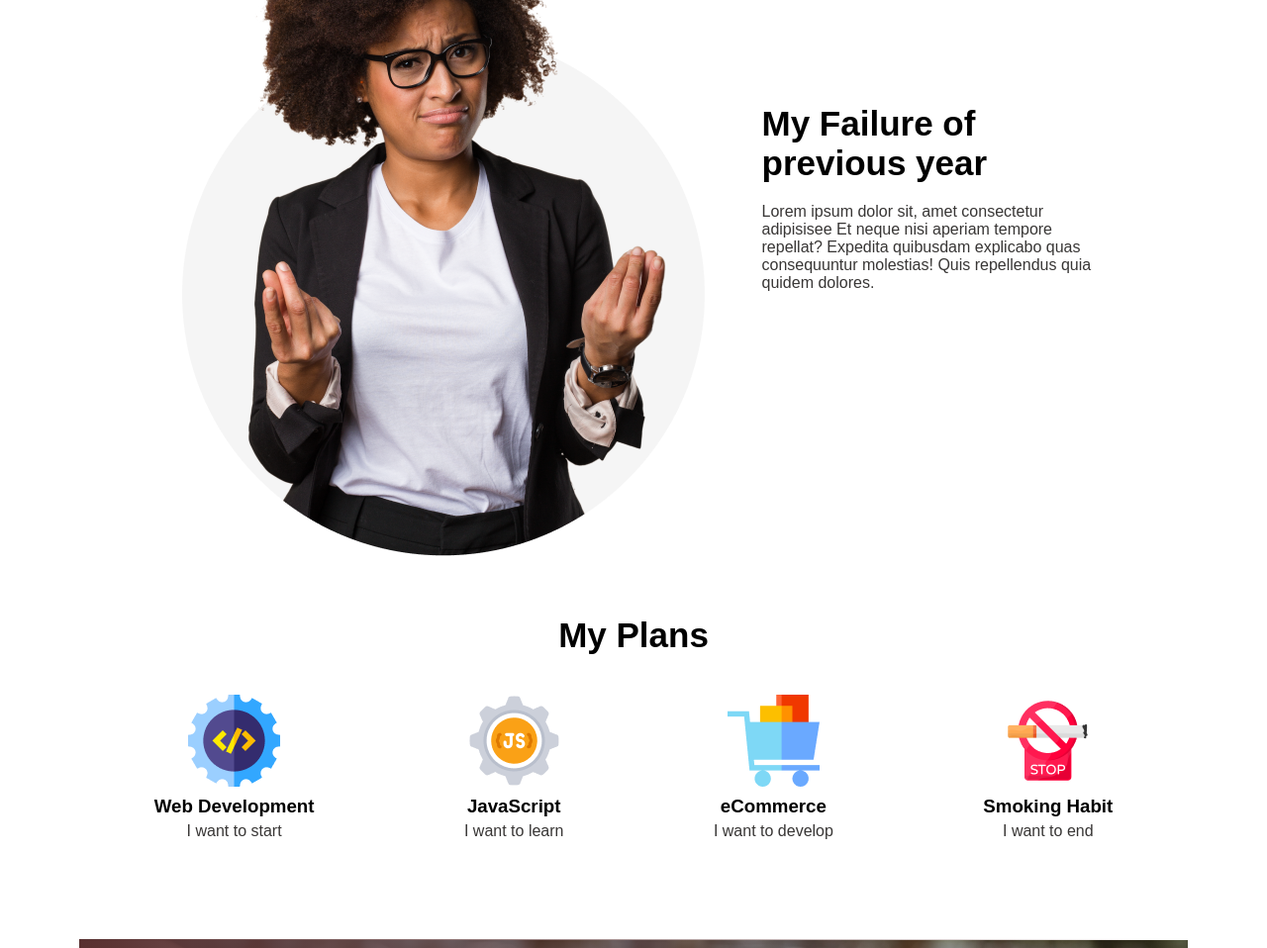
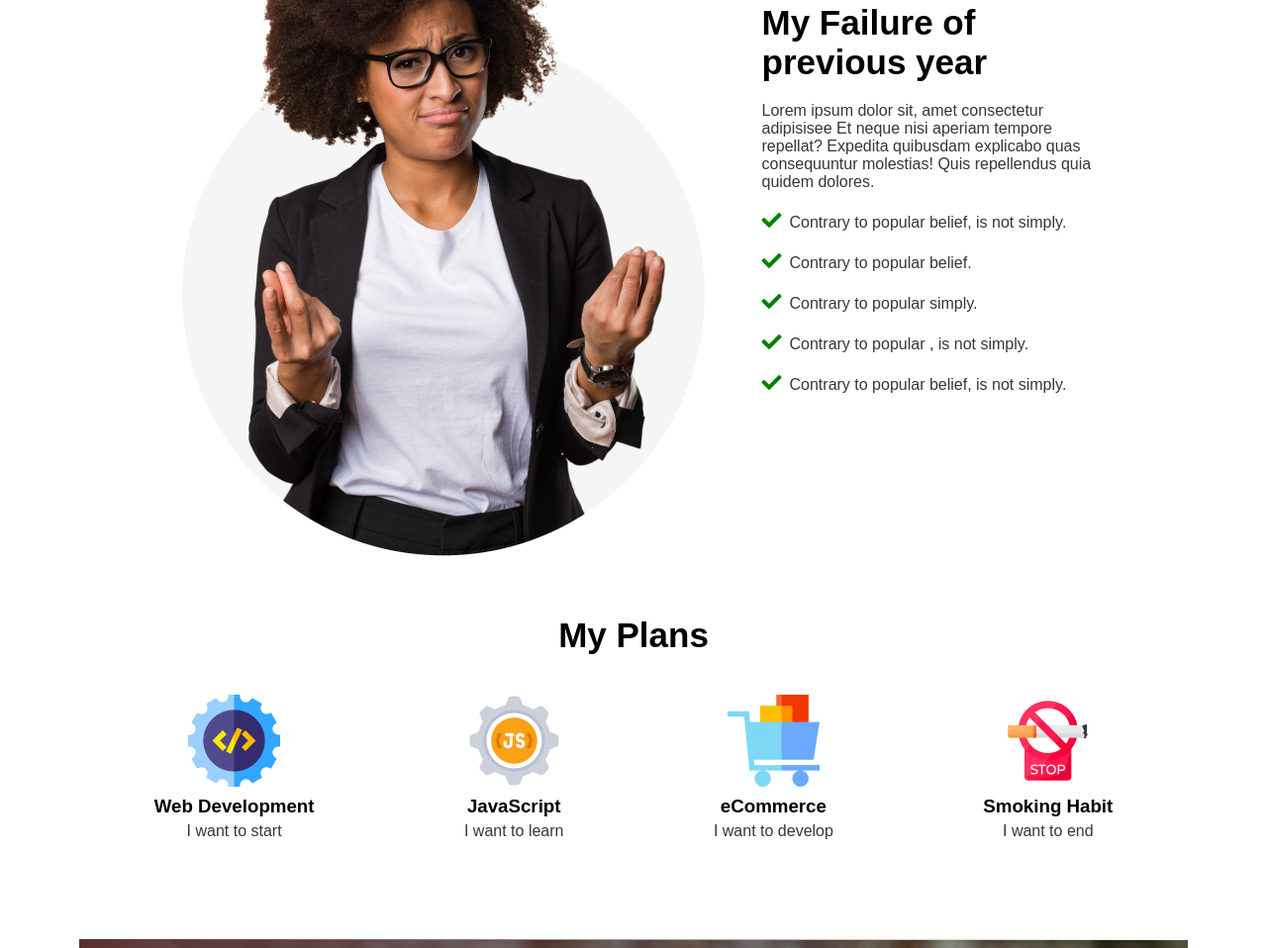
Before and after one commit to NahidEstes/1st_assignment, a plain HTML site: page index.html in a window 1280 px wide. Shown: the part 1469-2427 px from the top of the page at 99% size. Drawn offline with Linux system fonts and the light colour scheme; a web font is replaced by a local one.

Commit message:
biggest update

```diff
--- a/css/style.css
+++ b/css/style.css
@@ -125,6 +125,12 @@
   margin-top: 20px;
 }
 
+.check-font-text i {
+  color: green;
+  font-size: 20px;
+  margin-right: 8px;
+}
+
 /* plan category */
 
 .planning-section {
--- a/index.html
+++ b/index.html
@@ -12,6 +12,11 @@
 
     <link
       href="https://fonts.googleapis.com/css2?family=Familjen+Grotesk:wght@400;600;700&display=swap"
+      rel="stylesheet"
+    />
+
+    <link
+      href="https://cdnjs.cloudflare.com/ajax/libs/font-awesome/5.13.0/css/all.min.css"
       rel="stylesheet"
     />
   </head>
@@ -82,6 +87,21 @@
               aperiam tempore repellat? Expedita quibusdam explicabo quas
               consequuntur molestias! Quis repellendus quia quidem dolores.
             </p>
+            <div class="check-font-text">
+              <p>
+                <i class="fas fa-check"></i>Contrary to popular belief, is not
+                simply.
+              </p>
+              <p><i class="fas fa-check"></i>Contrary to popular belief.</p>
+              <p><i class="fas fa-check"></i>Contrary to popular simply.</p>
+              <p>
+                <i class="fas fa-check"></i>Contrary to popular , is not simply.
+              </p>
+              <p>
+                <i class="fas fa-check"></i>Contrary to popular belief, is not
+                simply.
+              </p>
+            </div>
           </div>
         </div>
       </div>
```
